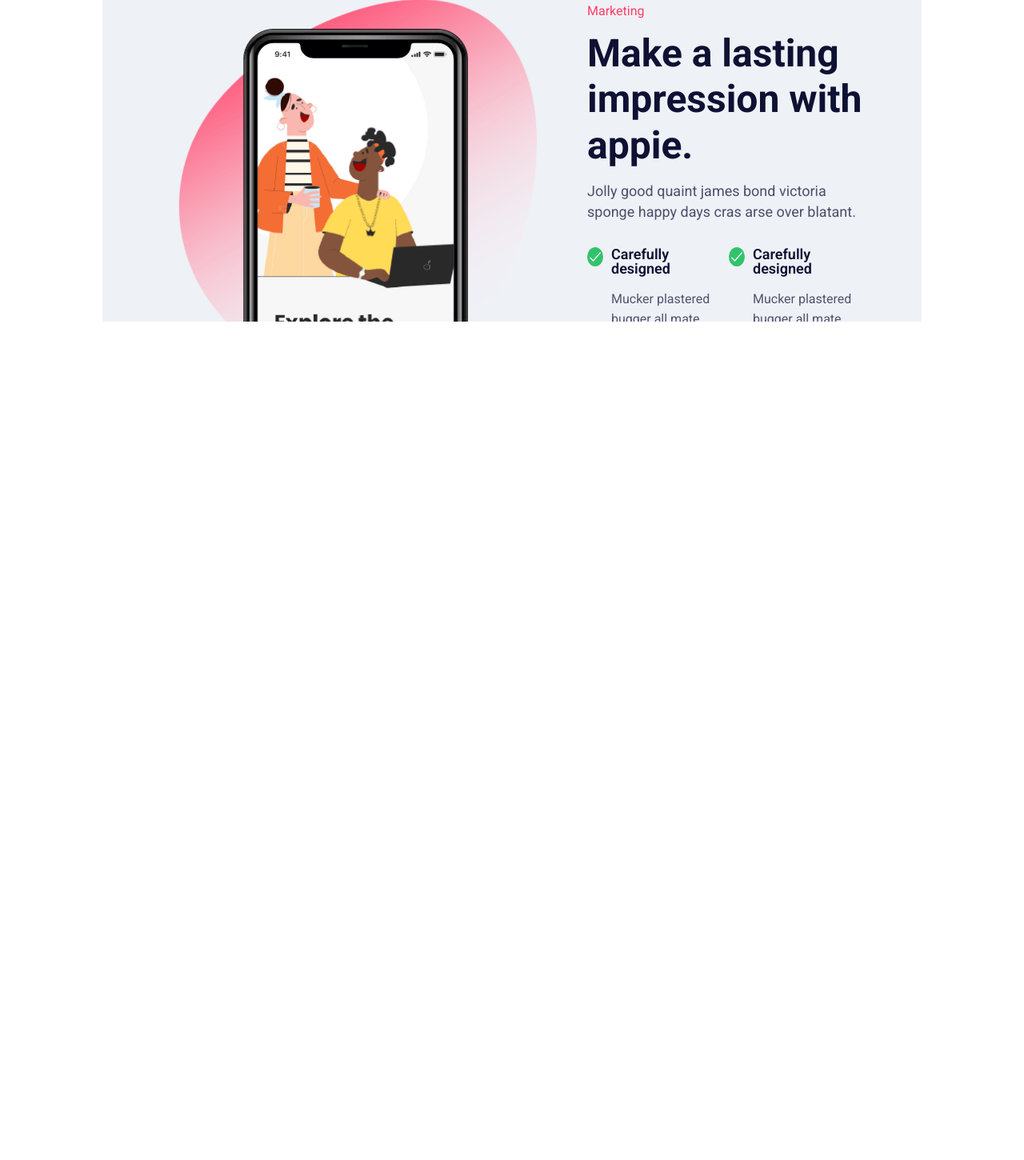
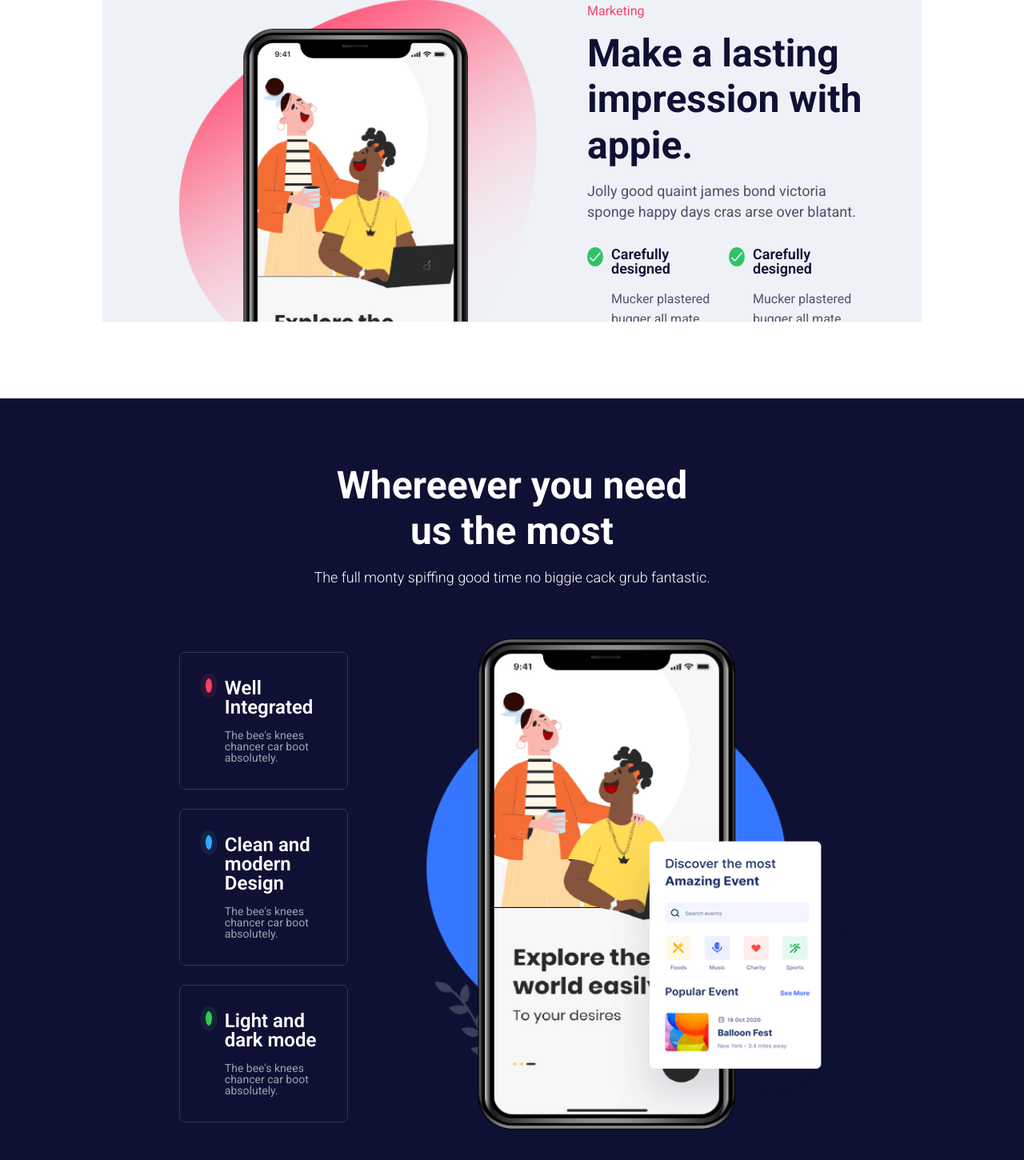
Before and after one commit to notshawky007/appie, a plain HTML site: page index.html in a window 1280 px wide. Shown: the part 1675-3125 px from the top of the page at 80% size. Before the commit the page ends 2173 px from the top, so only its background shows below. Drawn offline with nearby package versions, Linux system fonts and the light colour scheme.

Commit message:
Feature section Is done

```diff
--- a/css/style.css
+++ b/css/style.css
@@ -369,3 +369,98 @@ input[type="email"]::placeholder {
   color: rgba(14, 17, 51, 0.7);
   line-height: 1.6;
 }
+
+/* ********************************* */
+/*             FEATURES             */
+/* ********************************* */
+.feature-section {
+  padding: 8rem 0;
+  background-color: #0e1133;
+}
+
+.feature-section .main-title {
+  color: #fff;
+  text-align: center;
+  margin: 0 auto;
+  max-width: 46rem;
+  margin-bottom: 1.6rem;
+}
+
+.feature-section .sub-title {
+  color: #fff;
+  font-weight: 300;
+  text-align: center;
+  margin-bottom: 6.4rem;
+}
+
+.feature-container {
+  padding: 0 9.6rem;
+  align-items: center;
+  gap: 9.6rem !important;
+}
+
+.feature-boxes {
+  display: flex;
+  flex-direction: column;
+  gap: 2.4rem;
+}
+
+.feature-box {
+  padding: 3.2rem;
+  border: 1px solid rgba(255, 255, 255, 0.147);
+  border-radius: 7px;
+  display: flex;
+  transition: all 0.3s;
+}
+
+.feature-box:hover {
+  background-color: rgba(255, 255, 255, 0.044);
+}
+.feature-box:nth-child(1):hover {
+  border-bottom: 3px solid #ff3e66;
+}
+.feature-box:nth-child(2):hover {
+  border-bottom: 3px solid #2facfc;
+}
+.feature-box:nth-child(3):hover {
+  border-bottom: 3px solid #33c956;
+}
+
+.circle-icon {
+  background-color: #ff3e66;
+  width: 1.8rem;
+  height: 1.8rem;
+  border-radius: 50%;
+  box-shadow: 0 0 0 6.5px rgba(255, 62, 101, 0.1);
+}
+
+.circle-icon-blue {
+  background-color: #2facfc;
+  box-shadow: 0 0 0 6.5px rgba(47, 173, 252, 0.1);
+}
+
+.circle-icon-green {
+  background-color: #33c956;
+  box-shadow: 0 0 0 6.5px rgba(50, 195, 106, 0.1);
+}
+
+.feature-text-box {
+  margin-left: 1.6rem;
+}
+
+.feature-title {
+  font-size: 2.4rem;
+  font-weight: 600;
+  color: #fff;
+  margin-bottom: 1.6rem;
+}
+
+.feature-text {
+  font-size: 1.4rem;
+  color: rgba(255, 255, 255, 0.603);
+}
+
+.feature-img img {
+  width: 55rem;
+  height: 62rem;
+}
--- a/index.html
+++ b/index.html
@@ -5,7 +5,7 @@
     <meta http-equiv="X-UA-Compatible" content="IE=edge" />
     <meta
       name="description"
-      content="Appie is an appliction you can use it to your needs"
+      content="Appie is an Getting all of your apps in one place is a big step in organizing your life."
     />
     <meta name="viewport" content="width=device-width, initial-scale=1.0" />
     <title>Appie</title>
@@ -317,5 +317,55 @@
         </div>
       </div>
     </section>
+    <!-- *******************************
+                FEATURE SECTION
+      *********************************  -->
+    <section class="feature-section" id="page">
+      <div class="container">
+        <h2 class="main-title">Whereever you need us the most</h2>
+        <p class="sub-title">
+          The full monty spiffing good time no biggie cack grub fantastic.
+        </p>
+
+        <div class="feature-container grid grid-2-col">
+          <div class="feature-boxes">
+            <div class="feature-box">
+              <div class="circle-icon"></div>
+              <div class="feature-text-box">
+                <p class="feature-title">Well Integrated</p>
+                <p class="feature-text">
+                  The bee's knees chancer car boot absolutely.
+                </p>
+              </div>
+            </div>
+            <div class="feature-box">
+              <div class="circle-icon circle-icon-blue"></div>
+              <div class="feature-text-box">
+                <p class="feature-title">Clean and modern Design</p>
+                <p class="feature-text">
+                  The bee's knees chancer car boot absolutely.
+                </p>
+              </div>
+            </div>
+            <div class="feature-box">
+              <div class="circle-icon circle-icon-green"></div>
+              <div class="feature-text-box">
+                <p class="feature-title">Light and dark mode</p>
+                <p class="feature-text">
+                  The bee's knees chancer car boot absolutely.
+                </p>
+              </div>
+            </div>
+          </div>
+
+          <div class="feature-img">
+            <img src="img/features-thumb-2.png" alt="Feature img" />
+          </div>
+        </div>
+      </div>
+    </section>
+    <!-- *******************************
+                FEATURE SECTION
+      *********************************  -->
   </body>
 </html>
```
